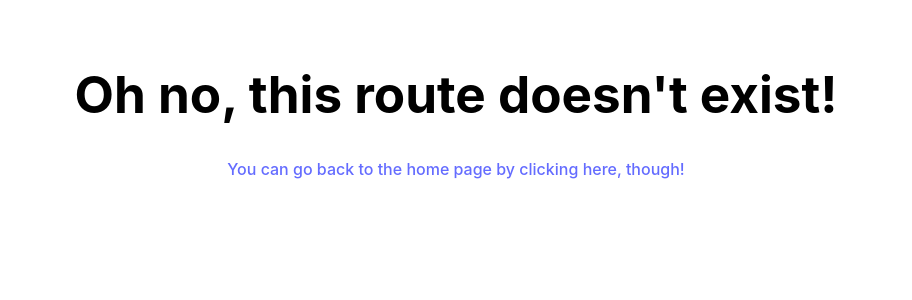
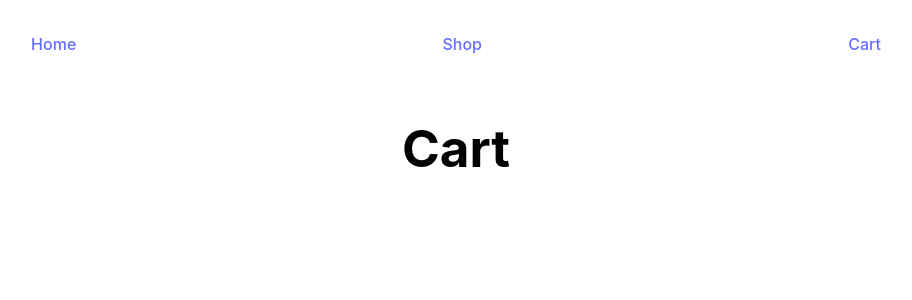
Before and after one commit to Jfoti64/Shopping-Cart, a React (Vite) app: page /cartPage in a window 1280 px wide. Shown: the top 300 px of the page, without its empty margins (184-1096 px from the left). Built offline with nearby package versions, Linux system fonts and the light colour scheme.

Commit message:
Change name from cart to CartPage

```diff
--- a/src/components/Cart/Cart.jsx
+++ /dev/null
@@ -1,7 +0,0 @@
-import styles from './Cart.module.css';
-
-function Cart() {
-  return <h1 className={styles.cart}>Cart</h1>;
-}
-
-export default Cart;
--- /dev/null
+++ b/src/components/CartPage/CartPage.jsx
@@ -0,0 +1,7 @@
+import styles from './CartPage.module.css';
+
+function CartPage() {
+  return <h1 className={styles.cart}>Cart</h1>;
+}
+
+export default CartPage;
--- a/src/components/Header/Header.jsx
+++ b/src/components/Header/Header.jsx
@@ -6,7 +6,7 @@ function Header() {
     <header className={styles.header}>
       <Link to="/">Home</Link>
       <Link to="ShopPage">Shop</Link>
-      <Link to="Cart">Cart</Link>
+      <Link to="CartPage">Cart</Link>
     </header>
   );
 }
--- a/src/routes.jsx
+++ b/src/routes.jsx
@@ -1,6 +1,6 @@
 import App from './App';
 import ShopPage from './components/ShopPage/ShopPage.jsx';
-import Cart from './components/Cart/Cart.jsx';
+import CartPage from './components/CartPage/CartPage.jsx';
 import Layout from './Layout.jsx';
 import ErrorPage from './components/ErrorPage/ErrorPage.jsx';
 
@@ -12,7 +12,7 @@ const routes = [
     children: [
       { path: '/', element: <App /> },
       { path: 'shopPage', element: <ShopPage /> },
-      { path: 'cart', element: <Cart /> },
+      { path: 'cartPage', element: <CartPage /> },
     ],
   },
 ];
```
Also changed, not shown: src/components/CartPage/CartPage.module.css (renamed from src/components/Cart/Cart.module.css), 1 other file (tests, documents, lock files or other folders).
